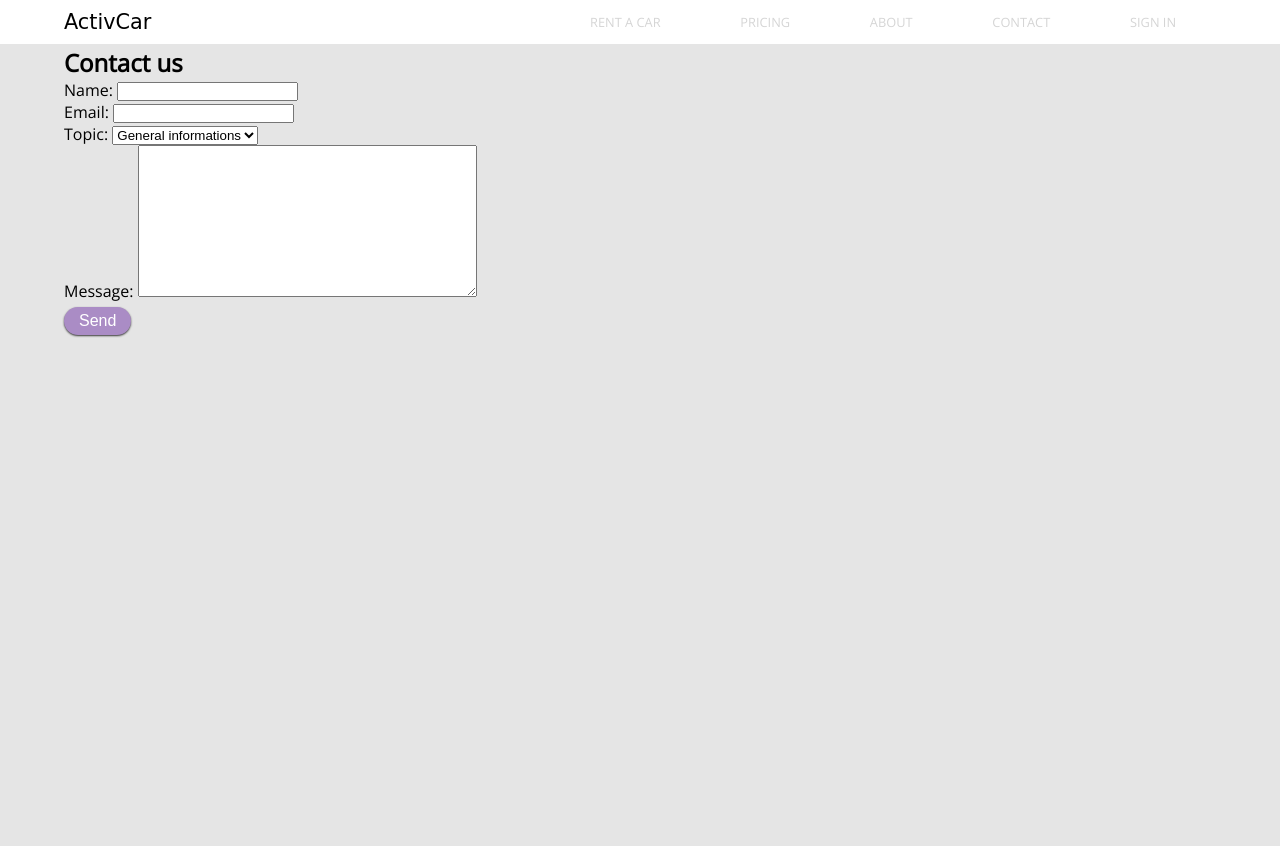
After one commit to heltleo/dopejob, a Django app: page /contact in a window 1280 px wide. The commit adds this page. Run offline with Django 3.2, Linux system fonts and the light colour scheme; some web fonts are replaced.

Commit message:
add contact page

```diff
--- a/rental/admin.py
+++ b/rental/admin.py
@@ -1,7 +1,11 @@
 from django.contrib import admin
-from rental.models import Car, Booking
+from rental.models import Car, Booking, Contact
 
 # Register your models here.
+class ContactFormAdmin(admin.ModelAdmin):
+    class Meta:
+        model = Contact
 
 admin.site.register(Car)
 admin.site.register(Booking)
+admin.site.register(Contact, ContactFormAdmin)
--- /dev/null
+++ b/rental/forms.py
@@ -0,0 +1,10 @@
+from django import forms
+from django.forms import ModelForm
+from .models import Contact
+
+class ContactForm(ModelForm):
+    message = forms.CharField(widget=forms.Textarea)
+
+    class Meta:
+        model = Contact
+        fields = ('name', 'email', 'topic', 'message',)
--- a/rental/models.py
+++ b/rental/models.py
@@ -64,3 +64,31 @@ class Booking(models.Model):
 
     def __str__(self):
         return 'Booking by {} on {}'.format(self.customer, self.booking_start_date)
+
+
+class Contact(models.Model):
+    GENERAL = 'GE'
+    PAYMENT = 'PA'
+    CAREERS = 'CA'
+    TECHNICAL = 'TE'
+    TOPIC_CHOICES = (
+        (GENERAL,'General informations'),
+        (PAYMENT, 'Payment'),
+        (CAREERS, 'Careers'),
+        (TECHNICAL, 'Technical support'),
+    )
+    name = models.CharField(max_length=150)
+    email = models.EmailField(max_length=250)
+    topic = models.CharField(
+        max_length=2,
+        choices=TOPIC_CHOICES,
+        default=GENERAL,
+    )
+    message = models.CharField(max_length=1000)
+    timestamp = models.DateTimeField(auto_now_add=True)
+
+    def __str__(self):
+        return self.email
+
+    class Meta:
+        ordering = ('-timestamp',)
--- a/rental/static/styles/app.css
+++ b/rental/static/styles/app.css
@@ -22,8 +22,9 @@ a:hover {color: black;}
 .cars-reference { display: flex; flex-direction: row; justify-content: center; align-items: center; }
 .cars-reference .image { max-width: 80px; width: 100%; height: auto; }
 .cars-reference.cars-description {flex-direction: column; justify-content: flex-start; align-items: flex-start; flex-grow: 2; margin-left: 1%; }
-.button { border-radius: 15px; box-shadow: 0 1px 2px #383838; padding: 5px 15px; text-align: center; display: inline-block; margin-top: 5px; margin-bottom: 8px; color: white; }
+.button { border-radius: 15px; box-shadow: 0 1px 2px #383838; padding: 5px 15px; text-align: center; display: inline-block; margin-top: 5px; margin-bottom: 8px; color: white; appearance: none; -webkit-appearance: none; border: 0 none; font-size: 1em; cursor: pointer; }
 .button:hover { color: white; }
+.button:focus {outline: 0 none; }
 .button.button-primary { background-color: #aa8cc5; }
 @media screen and (max-width: 640px) {
     .container {max-width: 100%; padding-left: 15px; padding-right: 15px; }
--- a/rental/templates/base.html
+++ b/rental/templates/base.html
@@ -21,13 +21,20 @@
                 <li class="header-menu-list-item"><a href="#">{% trans 'Rent a car' %}</a></li>
                 <li class="header-menu-list-item"><a href="#">{% trans 'Pricing' %}</a></li>
                 <li class="header-menu-list-item"><a href="/pages/about">{% trans 'About' %}</a></li>
-                <li class="header-menu-list-item"><a href="#">{% trans 'Contact' %}</a></li>
+                <li class="header-menu-list-item"><a href="{% url 'contact' %}">{% trans 'Contact' %}</a></li>
                 <li class="header-menu-list-item"><a href="#">{% trans 'Sign in' %}</a></li>
             </ul>
         </div>
     </div>
     <div class="body">
         <div class="container">
+            {% if messages %}
+            <ul class="messages">
+                {% for message in messages %}
+                <li{% if message.tags %} class="{{ message.tags }}"{% endif %}>{{ message }}</li>
+                {% endfor %}
+            </ul>
+            {% endif %}
             {% block content %}{% endblock %}
         </div>
     </div>
--- /dev/null
+++ b/rental/templates/contact/contact.html
@@ -0,0 +1,12 @@
+{% extends 'base.html' %}
+{% load i18n %}
+{% block title %}{% trans 'Contact' %}{% endblock %}
+
+{% block content %}
+<h2>{% trans 'Contact us' %}</h2>
+<form action="" method="post" enctype="multipart/form-data">
+    {% csrf_token %}
+    {{ form.as_p }}
+    <button class="button button-primary" type="submit">Send</button>
+</form>
+{% endblock %}
--- a/rental/urls.py
+++ b/rental/urls.py
@@ -4,5 +4,6 @@ from . import views
 
 urlpatterns = [
     path('', views.index, name='cars'),
-    path('<int:id>/', views.detail, name='car-details')
+    path('<int:id>/', views.detail, name='car-details'),
+    path('contact', views.contact, name='contact'),
 ]
--- a/rental/views.py
+++ b/rental/views.py
@@ -1,7 +1,9 @@
-from django.shortcuts import render, get_object_or_404
+from django.shortcuts import render, get_object_or_404, redirect
 from django.http import HttpResponse, Http404
 from django.template import loader
-from rental.models import Car, Booking
+from django.contrib import messages
+from rental.forms import ContactForm
+from rental.models import Car, Booking, Contact
 
 # Create your views here.
 def index(request):
@@ -18,3 +20,17 @@ def detail(request, id):
     #except Car.DoesNotExist:
         #raise Http404('Car does not exist.')
     return render(request, 'rental/detail.html', {'car': car})
+
+def contact(request):
+    if request.method == 'POST':
+        form = ContactForm(request.POST)
+        if form.is_valid():
+            f = form.save(commit=False)
+            f.save()
+            messages.add_message(
+                request, messages.INFO, 'Your message has been sent. Thank you.'
+            )
+            return redirect('/')
+    else:
+        form = ContactForm()
+    return render(request, 'contact/contact.html', {'form': form})
```
Also changed, not shown: rental/migrations/0005_contact.py (added).
